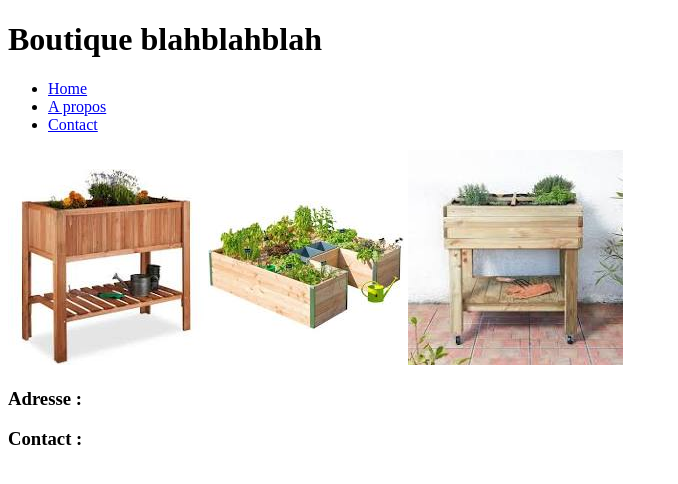
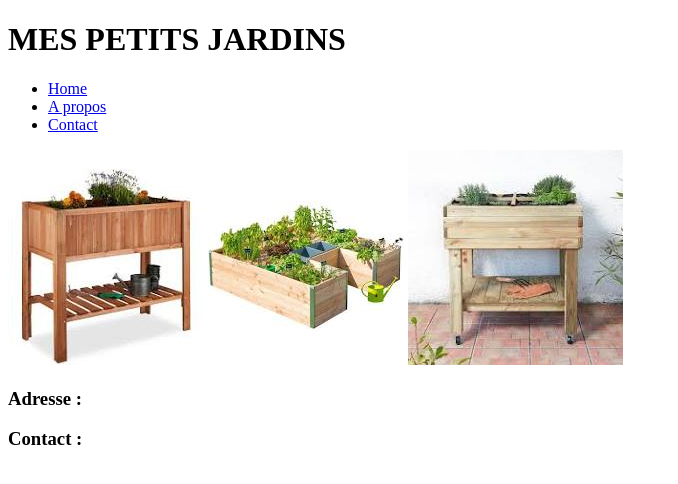
Before and after one commit to jhebo/TRY-TP-ADRAR, a plain HTML site: page index.html in a window 1280 px wide. Shown: the whole page, without its empty margins (0-678 px from the left). Drawn offline with Linux system fonts and the light colour scheme.

Commit message:
Update index.html
chnage title

```diff
--- a/index.html
+++ b/index.html
@@ -7,7 +7,7 @@
 </head>
 <body>
     <header>
-        <H1>Boutique blahblahblah</H1>
+        <H1>MES PETITS JARDINS</H1>
         <nav>
             <ul>
                 <li><a href="index.html" class="">Home</a></li>
```
